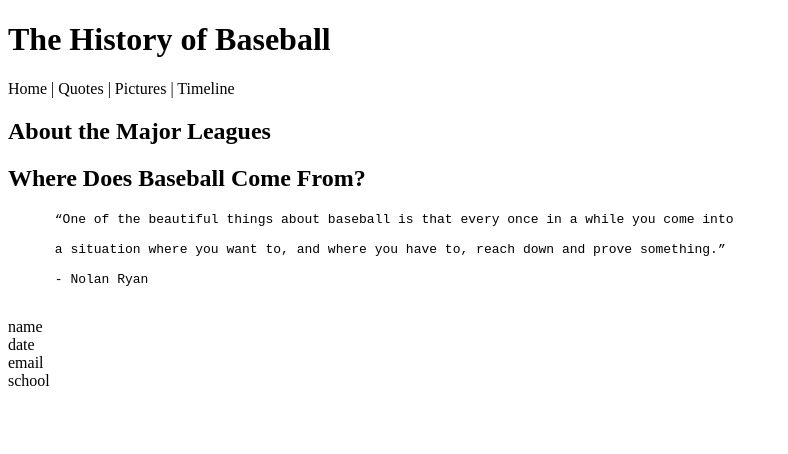
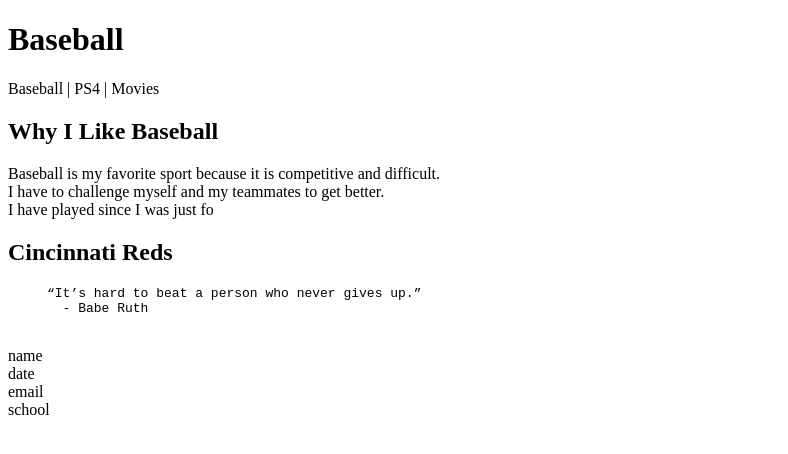
Before and after one commit to avonbargen17/HTMLTextStructure, a plain HTML site: page index.html in a window 1280 px wide. Shown: the whole page, without its empty margins (0-788 px from the left). Drawn offline with Linux system fonts and the light colour scheme.

Commit message:
Added text

```diff
--- a/index.html
+++ b/index.html
@@ -2,34 +2,36 @@
 <html lang="en">
 
 <head>
-  <title>The History of Baseball</title>
+  <title>My Hobbies</title>
   <meta charset="utf-8">
   <meta name="description" content="">
-  <meta name="keywords" content="baseball, baseball history, HTML, HTML text structure">
+  <meta name="keywords" content="baseball, cincinnati reds, playstation, fortnite, movies, marvel,">
 </head>
 
 <header>
-  <h1>The History of Baseball</h1>
+  <h1>Baseball</h1>
 </header>
 
 <body>
 
-  <nav>Home | Quotes | Pictures | Timeline</nav>
+  <nav>Baseball | PS4 | Movies</nav>
 
 <main>
 
   <section id="section1">
     <article class="articles">
-      <h2>About the Major Leagues</h2>
+      <h2>Why I Like Baseball</h2>
       <p>
-
+       Baseball is my favorite sport because it is competitive and difficult.<br>
+       I have to challenge myself and my teammates to get better.<br>
+       I have played since I was just fo
       </p>
     </article>
   </section>
 
   <section id="section2">
     <article class="articles">
-      <h2>Where Does Baseball Come From?</h2>
+      <h2>Cincinnati Reds</h2>
       <p>
 
       </p>
@@ -41,9 +43,8 @@
   <aside>
     <article class="articles">
       <pre>
-      “One of the beautiful things about baseball is that every once in a while you come into<br>
-      a situation where you want to, and where you have to, reach down and prove something.”<br>
-      - Nolan Ryan
+     “It’s hard to beat a person who never gives up.”
+       - Babe Ruth
       </pre>
     </article>
   </aside>
```
